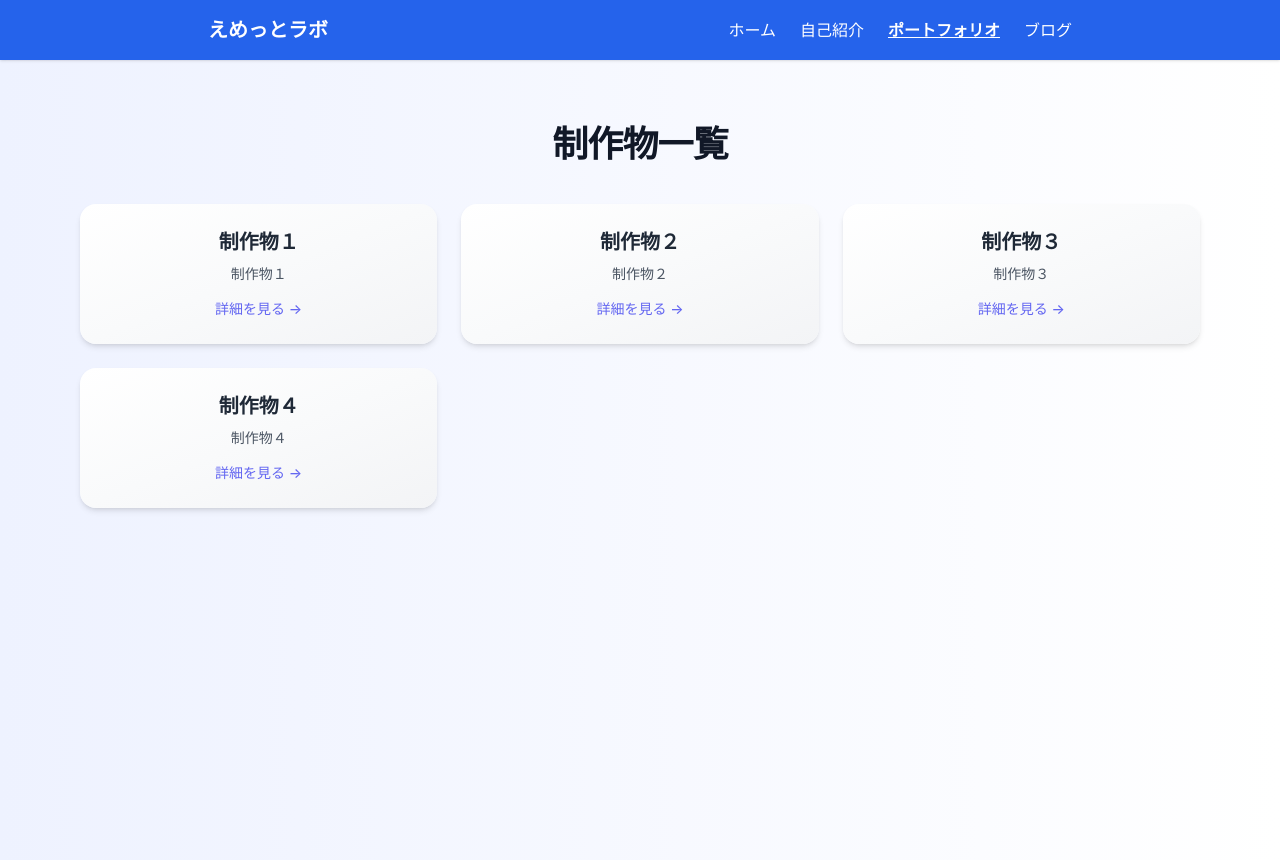
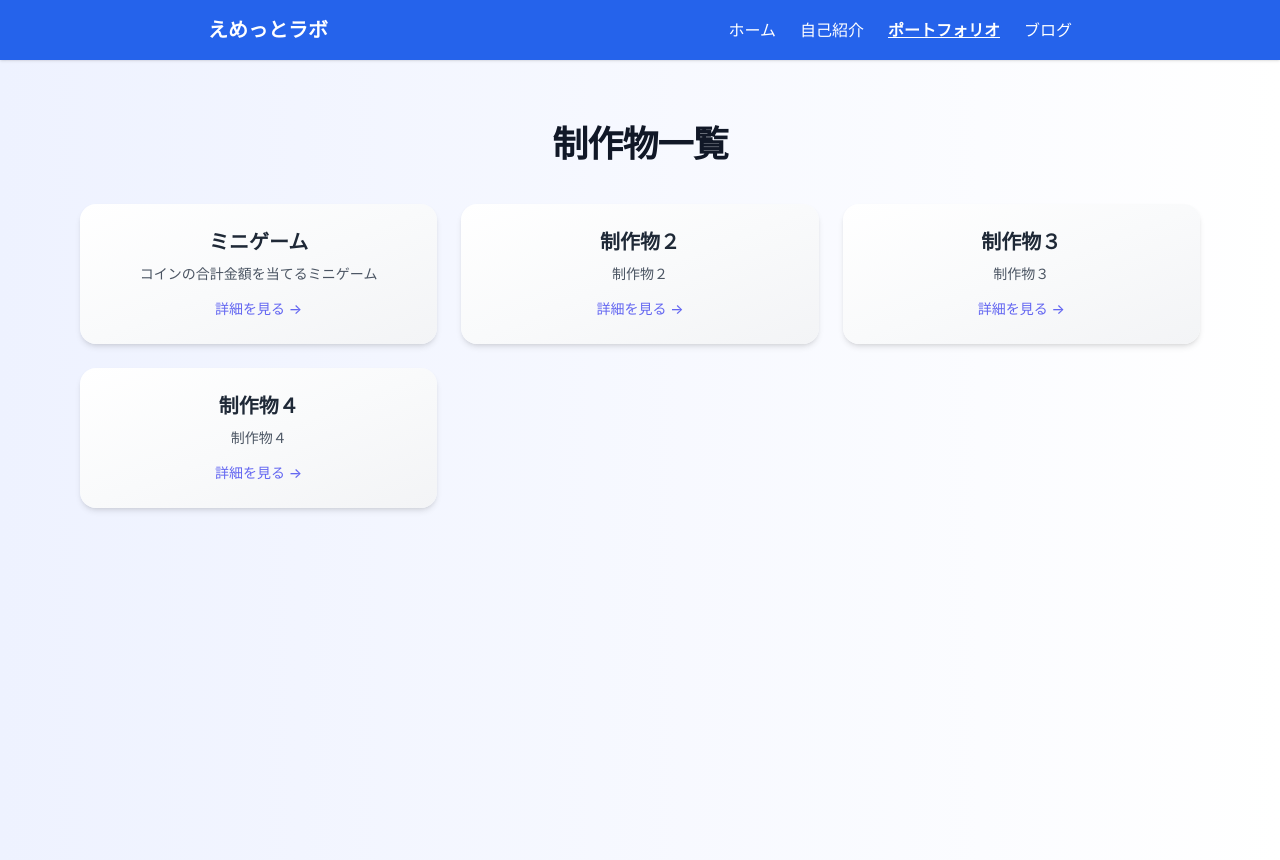
Before and after one commit to kemickoko/homepage, a React (Vite) app: page /portfolio in a window 1280 px wide. Built offline with nearby package versions, Linux system fonts and the light colour scheme.

Commit message:
ミニゲーム

```diff
--- a/src/data/works/works.ts
+++ b/src/data/works/works.ts
@@ -8,9 +8,9 @@ export type WorkItem = {
 export const initialWorks: WorkItem[] = [
   {
     id: "1",
-    title: "制作物１",
-    description: "制作物１",
-    link: "1",
+    title: "ミニゲーム",
+    description: "コインの合計金額を当てるミニゲーム",
+    link: "https://coin-game-kappa.vercel.app/",
   },
   {
     id: "2",
```
